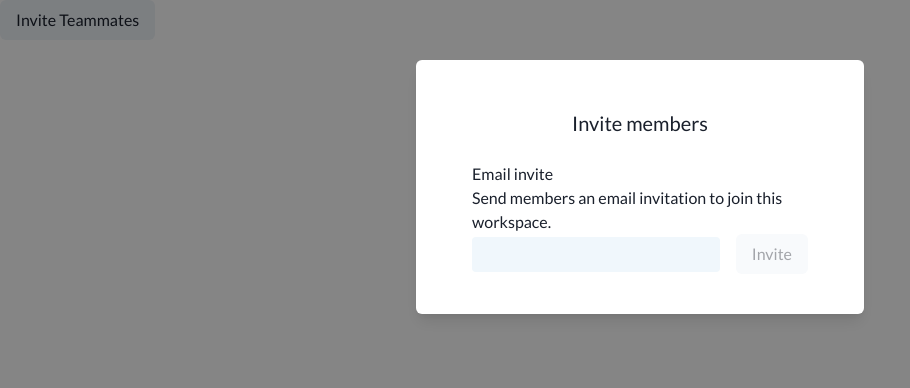
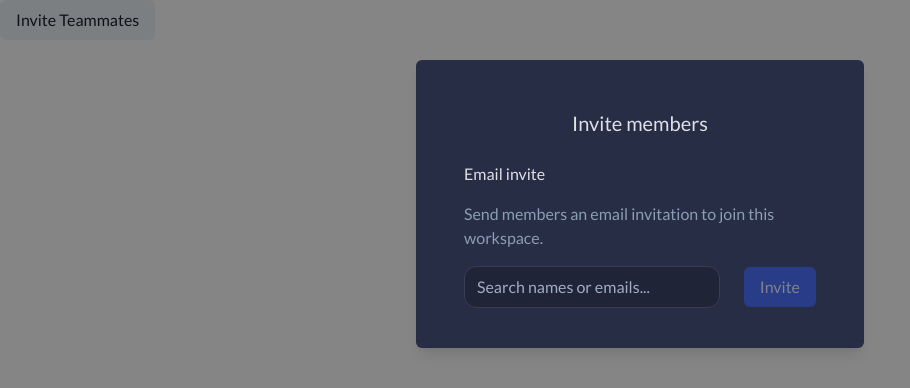
Before and after one commit to opmarq/quick-invite, a React (Create React App) app: page / in a window 1280 px wide. Both pictures are taken after a click on the button "Invite Teammates". Shown: the top 388 px of the page, without its empty margins (0-910 px from the left). Built offline with nearby package versions, Linux system fonts and the light colour scheme.

Commit message:
First styling

```diff
--- a/src/App.tsx
+++ b/src/App.tsx
@@ -24,9 +24,9 @@ function App() {
       </Button>
       <Modal isOpen={isOpen} onClose={() => setOpen(false)}>
         <ModalOverlay />
-        <ModalContent p="8">
+        <ModalContent px="6" py="8" bg="brand.bgPrimary">
           <ModalHeader>
-            <Center>Invite members</Center>
+            <Center color="brand.heading">Invite members</Center>
           </ModalHeader>
           <ModalBody>
             <InvitePage />
--- a/src/components/combobox/Comboxbox.tsx
+++ b/src/components/combobox/Comboxbox.tsx
@@ -1,5 +1,5 @@
-import React, { ChangeEvent, useEffect, useRef } from "react";
-import { Box, Wrap, WrapItem } from "@chakra-ui/layout";
+import React, { ChangeEvent, useRef } from "react";
+import { Box, Wrap, WrapItem, Text } from "@chakra-ui/react";
 import { Input } from "@chakra-ui/input";
 import { EmailIcon, CloseIcon } from "@chakra-ui/icons";
 import { Avatar } from "@chakra-ui/avatar";
@@ -27,12 +27,27 @@ interface ICombobox {
 
 const Tag = ({ text, icon, onClose }: ITag) => {
   return (
-    <Box bg="white" p="1" borderRadius="base" px="11px">
+    <Box
+      bg="brand.bgSecondary"
+      py="1"
+      px="3"
+      borderRadius="lg"
+      border="1px"
+      borderColor="brand.secondary"
+    >
       <Wrap align="center">
         <WrapItem>{icon}</WrapItem>
-        <WrapItem>{text}</WrapItem>
         <WrapItem>
-          <CloseIcon onClick={onClose} cursor="pointer" w="10px" h="10px" />
+          <Text color="brand.secondary">{text}</Text>
+        </WrapItem>
+        <WrapItem>
+          <CloseIcon
+            onClick={onClose}
+            cursor="pointer"
+            w="10px"
+            h="10px"
+            color="brand.secondary"
+          />
         </WrapItem>
       </Wrap>
     </Box>
@@ -51,14 +66,21 @@ const Combobox: React.FC<ICombobox> = ({
 
   return (
     <Box w="100%" position="relative">
-      <Box bg="#F0F7FC" p="1" borderRadius="base">
+      <Box
+        px="3"
+        py="2"
+        bg="brand.bgSecondary"
+        borderRadius="xl"
+        border="1px"
+        borderColor="#383C56"
+      >
         <Wrap align="center">
           {selected?.map((item) => {
             return (
               <WrapItem key={item.id}>
                 <Tag
                   text={item.text}
-                  icon={<EmailIcon />}
+                  icon={<EmailIcon color="brand.secondary" />}
                   onClose={() => {
                     onRemove(item);
                   }}
@@ -72,14 +94,17 @@ const Combobox: React.FC<ICombobox> = ({
               onChange={onChange}
               value={value}
               ref={inputRef}
-              size="lg"
+              color="white"
+              placeholder={
+                selected.length === 0 ? "Search names or emails..." : ""
+              }
             />
           </WrapItem>
         </Wrap>
       </Box>
       <Box position="absolute" w="100%">
         <Fade in={suggestions.length > 0}>
-          <Box bg="#F0F7FC" mt="1">
+          <Box bg="brand.bgSecondary" mt="1">
             {suggestions?.map((item) => {
               return (
                 <Box p="3" key={item.id}>
@@ -94,7 +119,9 @@ const Combobox: React.FC<ICombobox> = ({
                     <WrapItem>
                       <Avatar size="xs" name={item.text} />
                     </WrapItem>
-                    <WrapItem>{item.text}</WrapItem>
+                    <WrapItem>
+                      <Text color="brand.text">{item.text}</Text>
+                    </WrapItem>
                   </Wrap>
                 </Box>
               );
--- a/src/index.tsx
+++ b/src/index.tsx
@@ -19,7 +19,10 @@ const colors = {
   brand: {
     bgPrimary: "#272D45",
     primary: "#2C54EA",
+    secondary: "#EE748F",
     bgSecondary: "#202437",
+    heading: "#DBE1E6",
+    text: "#8C9DB5",
   },
 };
 
--- a/src/pages/Invite.tsx
+++ b/src/pages/Invite.tsx
@@ -1,10 +1,10 @@
-import React, { useCallback, useEffect, useState } from "react";
+import { useCallback, useEffect, useState } from "react";
 import { Box, Text, Button, Center, HStack } from "@chakra-ui/react";
+import debounce from "lodash/debounce";
 
 import Combobox, { IItem } from "../components/combobox";
 import { searchUser, IUser } from "../api";
 import { isEmail } from "../utils";
-import debounce from "lodash/debounce";
 
 const Invite = () => {
   const [users, setUsers] = useState<Array<IUser>>([]);
@@ -63,9 +63,13 @@ const Invite = () => {
 
   return (
     <Box>
-      <Text size="xl">Email invite</Text>
-      <Text>Send members an email invitation to join this workspace.</Text>
-      <HStack spacing="16px">
+      <Text color="brand.heading" size="xl" mb="4">
+        Email invite
+      </Text>
+      <Text color="brand.text" mb="4">
+        Send members an email invitation to join this workspace.
+      </Text>
+      <HStack spacing="6">
         <Center w="100%">
           <Combobox
             value={searchValue}
@@ -77,7 +81,13 @@ const Invite = () => {
           />
         </Center>
         <Center>
-          <Button disabled={selected.length === 0}>Invite</Button>
+          <Button
+            bg="brand.primary"
+            color="white"
+            disabled={selected.length === 0}
+          >
+            Invite
+          </Button>
         </Center>
       </HStack>
     </Box>
```
